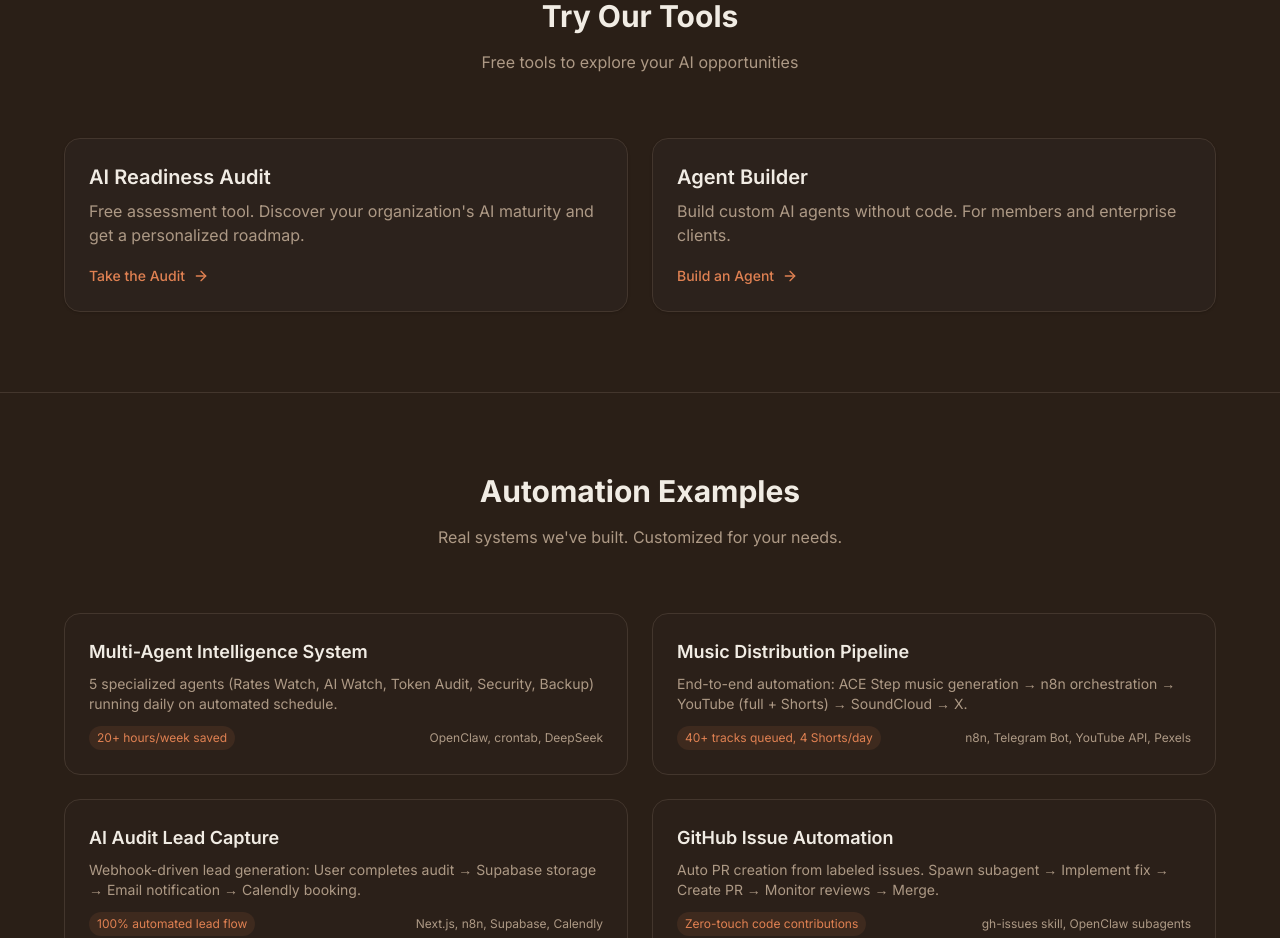
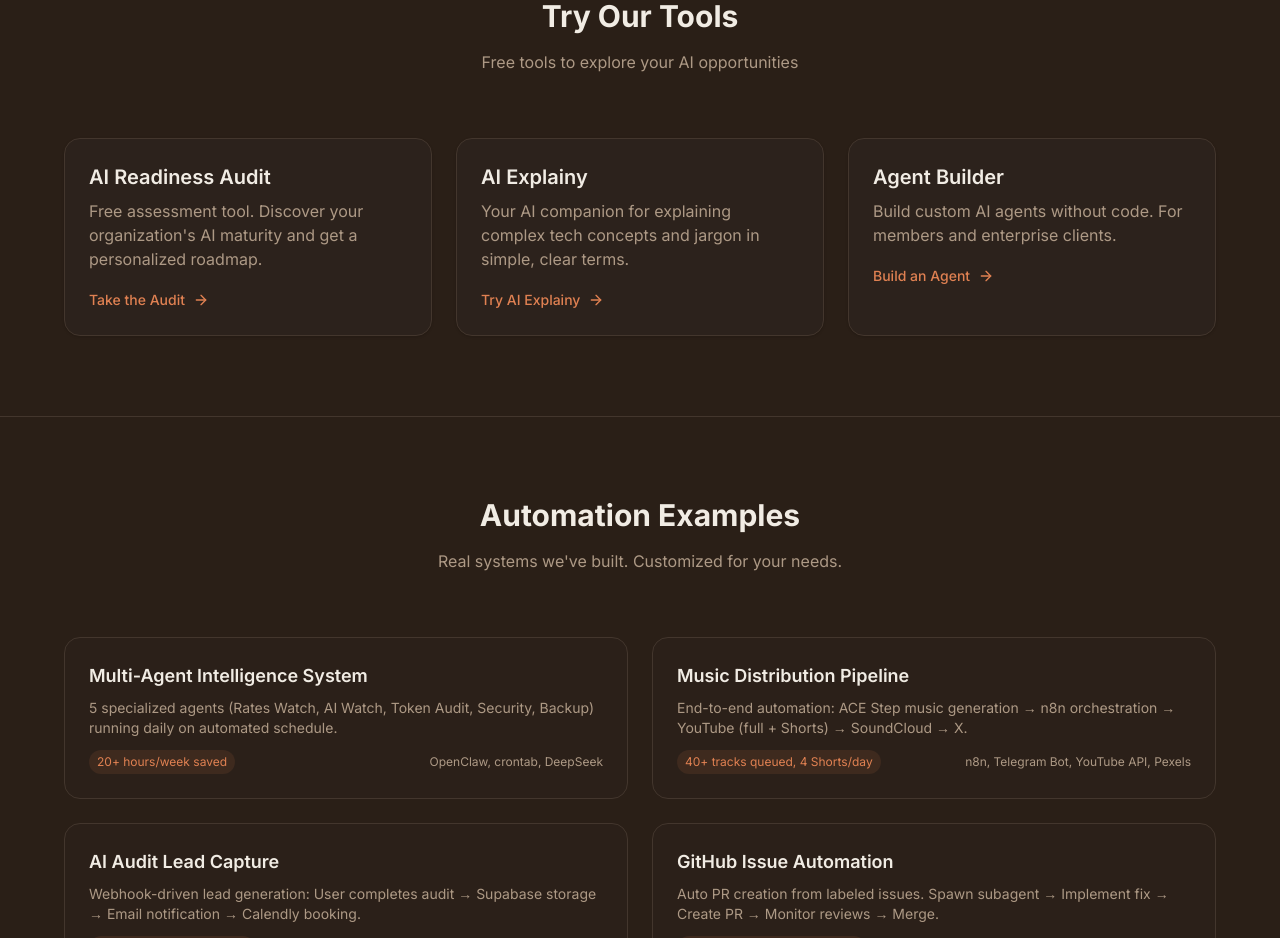
Before and after one commit to nas20two/nasyhub-v2, a Next.js app: page /ai in a window 1280 px wide. Shown: the part 1380-2318 px from the top of the page. Built offline with nearby package versions, Linux system fonts and the light colour scheme.

Commit message:
Add AI Explainy to Tools section, update grid to 3 columns

```diff
--- a/src/app/ai/page.tsx
+++ b/src/app/ai/page.tsx
@@ -38,6 +38,12 @@ const tools = [
     description: "Free assessment tool. Discover your organization's AI maturity and get a personalized roadmap.",
     url: "https://ai-readiness-audit-orpin.vercel.app",
     cta: "Take the Audit",
+  },
+  {
+    title: "AI Explainy",
+    description: "Your AI companion for explaining complex tech concepts and jargon in simple, clear terms.",
+    url: "https://ai-assistant-clean.vercel.app",
+    cta: "Try AI Explainy",
   },
   {
     title: "Agent Builder",
@@ -178,7 +184,7 @@ export default function AIPage() {
             <p className="text-muted-foreground">Free tools to explore your AI opportunities</p>
           </motion.div>
 
-          <div className="grid md:grid-cols-2 gap-6">
+          <div className="grid md:grid-cols-3 gap-6">
             {tools.map((tool, index) => (
               <motion.a
                 key={tool.title}
```
